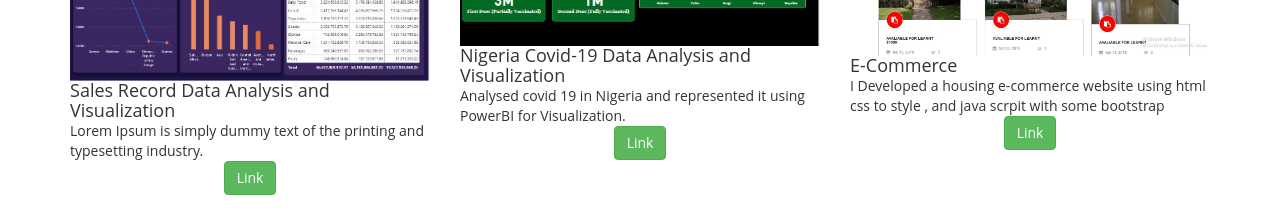
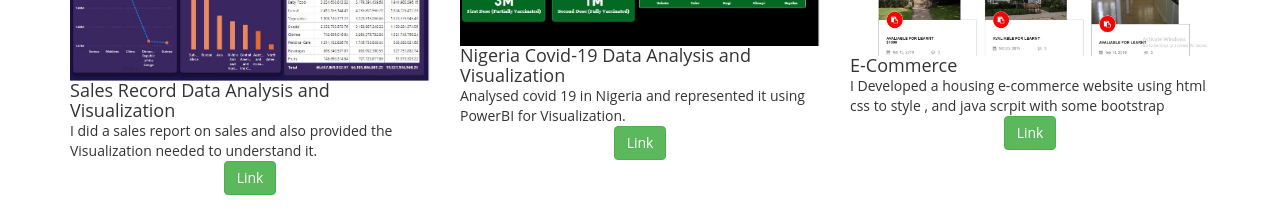
Before and after one commit to Shedhood/portfolio, a plain HTML site: page index.html in a window 1280 px wide. Shown: the part 1160-1371 px from the top of the page. Drawn offline with Linux system fonts and the light colour scheme.

Commit message:
Update index.html

```diff
--- a/index.html
+++ b/index.html
@@ -147,7 +147,8 @@ Enumerator officer
                         <img class="card-img-top" src="images/sales.jpg" alt="Card image" style="width:100%">
                         <div class="card-body">
                             <h4 class="card-title">Sales Record Data Analysis and Visualization </h4>
-                            <p class="card-text">Lorem Ipsum is simply dummy text of the printing and typesetting industry.</p>
+                         <p class="card-text"> I  did a sales report on sales and also provided the Visualization needed to understand it.</p>
+
                             <div class="text-center">
                                 <a href="Github.com/shedhood/sales" class="btn btn-success">Link</a>
                             </div>
```
